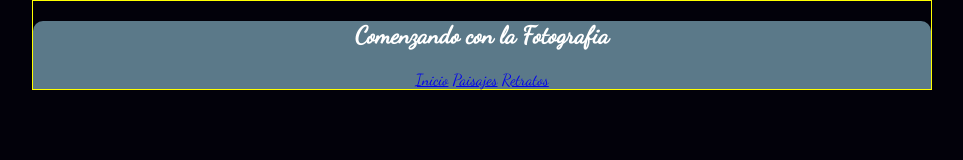
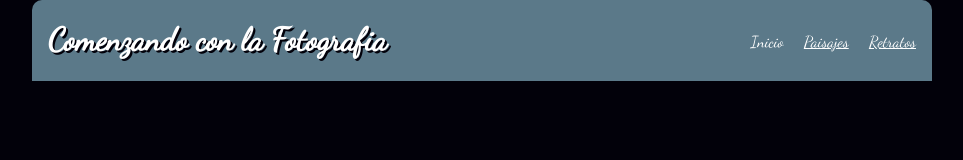
Before and after one commit to aemerchan/CSS3EvaluacionFinal, a plain HTML site: page index.html in a window 1280 px wide. Shown: the whole page, without its empty margins (158-1121 px from the left). Drawn offline with Linux system fonts and the light colour scheme.

Commit message:
V2.01
Cabezera lista

```diff
--- a/css/estilos001.css
+++ b/css/estilos001.css
@@ -8,15 +8,39 @@ body{
 
 #contenido{
   max-width: 900px;
-  border: solid yellow 1px;
+  margin: 0 auto;
 }
 
 header{
+  display: flex;
   background-color: #5b7989;
   border-radius: 10px 10px 0px 0px;
 }
 
 #titulo{
+  display: flex;
+  float: left;
+  flex: auto;
   color: white;
-  text-shadow:
+  text-align: left;
+  text-shadow: 2px 2px 0px #02010a;
+  padding-left: 1em;
+  padding-right: 1em;
 }
+
+#MenuPpal{
+  padding-left: 1em;
+  padding-right: 1em;
+  padding-top: 2em;
+  float: right;
+  color: white;
+}
+
+#MenuPpal a{
+  padding-left: 1em;
+  color: white;
+}
+
+#PagInicio{
+  text-decoration: none;
+}
--- a/index.html
+++ b/index.html
@@ -10,16 +10,14 @@
   <body>
     <div id="contenido">
       <header id="Cabezera">
-        <section>
           <div id="titulo">
             <h1>Comenzando con la Fotografia</h1>
           </div>
           <div class="Menu" id="MenuPpal">
-            <a href="#">Inicio</a>
-            <a href="#">Paisajes</a>
-            <a href="#">Retratos</a>
+            <a href="./index.html" id="PagInicio">Inicio</a>
+            <a href="./paisajes.html">Paisajes</a>
+            <a href="./retratos.html">Retratos</a>
           </div>
-        </section>
       </header>
     </div>
   </body>
```
